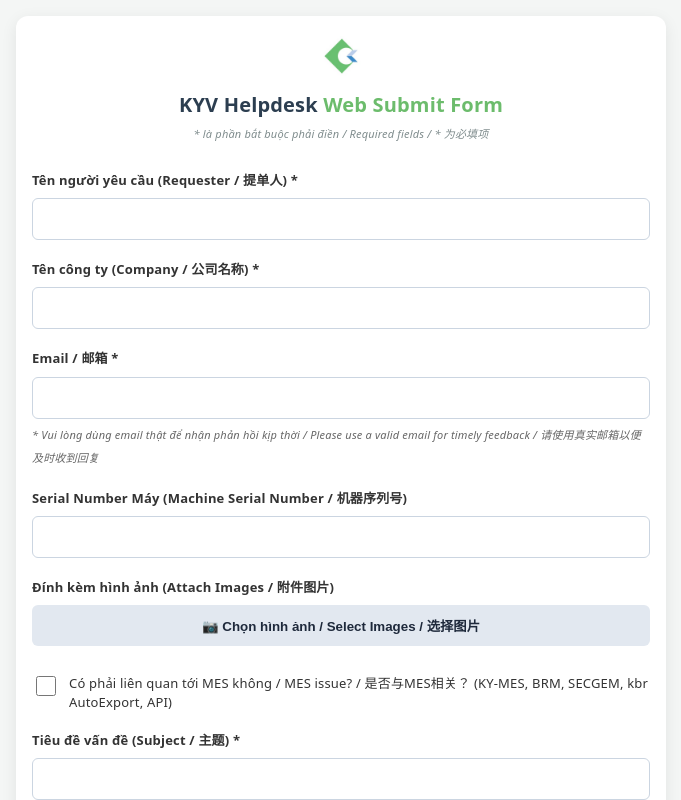
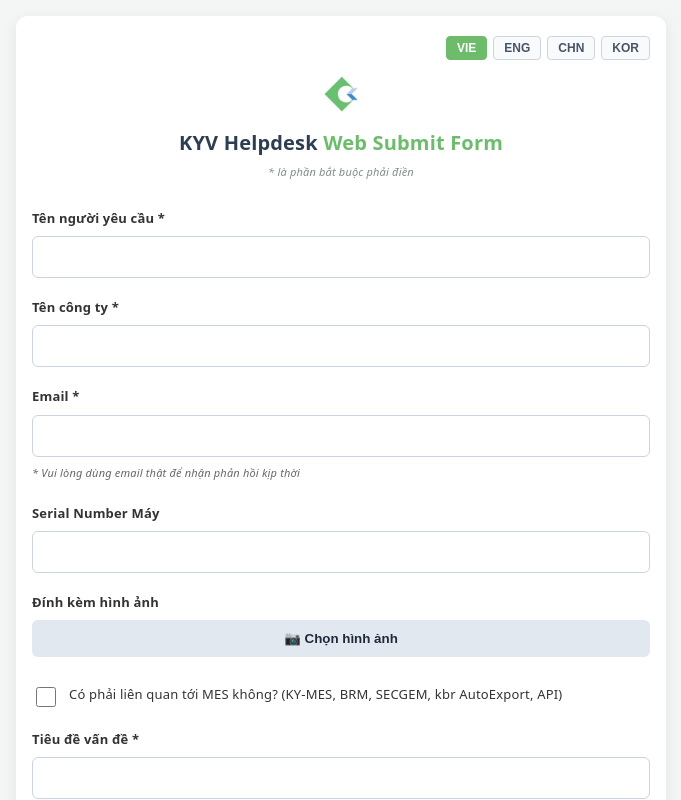
Before and after one commit to ronhongkyv/kyvhelpdeskwebapp, a React (Vite) app: page / in a window 1280 px wide. Shown: the top 800 px of the page, without its empty margins (299-980 px from the left). Built offline with nearby package versions, Linux system fonts and the light colour scheme.

Commit message:
Add multi-language support (VIE/ENG/CHN/KOR) for the web form

```diff
--- a/src/App.jsx
+++ b/src/App.jsx
@@ -2,6 +2,8 @@
 import kohyoungLogo from '../logo/KohyoungLogo.jpg';
 
 const UserForm = () => {
+  const [lang, setLang] = useState('VIE'); // Mặc định tiếng Việt: VIE, ENG, CHN, KOR
+
   const [formData, setFormData] = useState({
     subject: '',
     requester: '',
@@ -24,6 +26,152 @@
 
   const topRef = useRef(null);
   const fileInputRef = useRef(null);
+
+  // Từ điển đa ngôn ngữ
+  const t = {
+    VIE: {
+      title: 'Web Submit Form',
+      requiredNote: '* là phần bắt buộc phải điền',
+      requester: 'Tên người yêu cầu',
+      company: 'Tên công ty',
+      email: 'Email',
+      emailNote: '* Vui lòng dùng email thật để nhận phản hồi kịp thời',
+      serialNumber: 'Serial Number Máy',
+      attachImages: 'Đính kèm hình ảnh',
+      selectImages: 'Chọn hình ảnh',
+      mesCheck: 'Có phải liên quan tới MES không? (KY-MES, BRM, SECGEM, kbr AutoExport, API)',
+      subject: 'Tiêu đề vấn đề',
+      description: 'Mô tả lỗi / vấn đề / câu hỏi',
+      descPlaceholder: 'Vui lòng mô tả chi tiết vấn đề, yêu cầu và câu hỏi bạn gặp phải...',
+      submit: 'Gửi',
+      submitting: 'Đang gửi yêu cầu...',
+      reviewTitle: 'Kiểm tra lại thông tin',
+      back: 'Quay lại',
+      send: 'Send',
+      successMsg: 'Gửi thông tin thành công!',
+      errorMsg: 'Có lỗi xảy ra',
+      warningMsg: 'Vui lòng điền đầy đủ các trường bắt buộc (*)',
+      confirmTitle: 'Xác nhận',
+      confirmDesc: 'Bạn chưa đính kèm hình ảnh. Bạn có muốn tiếp tục không?',
+      cancel: 'Hủy',
+      ok: 'OK',
+      ticketNum: 'Mã Ticket',
+      copyUrl: 'Copy URL Ticket',
+      copiedUrl: '✓ Đã Copy URL',
+      initLink: 'Đang khởi tạo liên kết ticket...',
+      anotherReq: 'Gửi yêu cầu khác',
+      attachedImagesLabel: 'Hình ảnh đính kèm',
+      imagesCount: 'ảnh',
+      none: '(Không có)'
+    },
+    ENG: {
+      title: 'Web Submit Form',
+      requiredNote: '* Required fields',
+      requester: 'Requester Name',
+      company: 'Company Name',
+      email: 'Email',
+      emailNote: '* Please use a valid email for timely feedback',
+      serialNumber: 'Machine Serial Number',
+      attachImages: 'Attach Images',
+      selectImages: 'Select Images',
+      mesCheck: 'MES issue? (KY-MES, BRM, SECGEM, kbr AutoExport, API)',
+      subject: 'Subject',
+      description: 'Description / Issue Details',
+      descPlaceholder: 'Please describe the problem, request, or question in detail...',
+      submit: 'Submit',
+      submitting: 'Submitting...',
+      reviewTitle: 'Review Information',
+      back: 'Back',
+      send: 'Send',
+      successMsg: 'Submission successful!',
+      errorMsg: 'An error occurred',
+      warningMsg: 'Please fill in all required fields (*)',
+      confirmTitle: 'Confirmation',
+      confirmDesc: 'No images attached. Do you want to continue?',
+      cancel: 'Cancel',
+      ok: 'OK',
+      ticketNum: 'Ticket Number',
+      copyUrl: 'Copy URL Ticket',
+      copiedUrl: '✓ URL Copied',
+      initLink: 'Initializing ticket link...',
+      anotherReq: 'Submit Another Request',
+      attachedImagesLabel: 'Attached Images',
+      imagesCount: 'images',
+      none: '(None)'
+    },
+    CHN: {
+      title: '网页提交表单',
+      requiredNote: '* 为必填项',
+      requester: '提单人',
+      company: '公司名称',
+      email: 'Email',
+      emailNote: '* 请使用真实邮箱以便及时收到回复',
+      serialNumber: '机器 Serial Number',
+      attachImages: '附件图片',
+      selectImages: '选择图片',
+      mesCheck: '是否与 MES 相关？ (KY-MES, BRM, SECGEM, kbr AutoExport, API)',
+      subject: '主题',
+      description: '问题描述',
+      descPlaceholder: '请详细描述您遇到的问题、需求或疑问...',
+      submit: '提交',
+      submitting: '正在提交...',
+      reviewTitle: '确认信息',
+      back: '返回',
+      send: '发送',
+      successMsg: '提交成功！',
+      errorMsg: '发生错误',
+      warningMsg: '请填写所有必填字段 (*)',
+      confirmTitle: '确认',
+      confirmDesc: '您尚未附加图片。是否继续？',
+      cancel: '取消',
+      ok: '确定',
+      ticketNum: '工单号',
+      copyUrl: '复制 URL Ticket',
+      copiedUrl: '✓ 已复制链接',
+      initLink: '正在初始化工单链接...',
+      anotherReq: '提交其他请求',
+      attachedImagesLabel: '附件图片',
+      imagesCount: '张',
+      none: '(无)'
+    },
+    KOR: {
+      title: '웹 제출 양식',
+      requiredNote: '* 필수 입력 항목',
+      requester: '요청자 이름',
+      company: '회사명',
+      email: 'Email',
+      emailNote: '* 신속한 피드백을 위해 실제 유효한 이메일을 입력해 주세요',
+      serialNumber: '장비 Serial Number',
+      attachImages: '이미지 첨부',
+      selectImages: '이미지 선택',
+      mesCheck: 'MES 관련 이슈인가요? (KY-MES, BRM, SECGEM, kbr AutoExport, API)',
+      subject: '제목',
+      description: '문제 설명',
+      descPlaceholder: '문제, 요청 사항 또는 질문을 자세히 설명해 주세요...',
+      submit: '제출',
+      submitting: '제출 중...',
+      reviewTitle: '정보 확인',
+      back: '뒤로',
+      send: '보내기',
+      successMsg: '성공적으로 제출되었습니다!',
+      errorMsg: '오류가 발생했습니다',
+      warningMsg: '필수 항목(*)을 모두 입력해 주세요.',
+      confirmTitle: '확인',
+      confirmDesc: '첨부된 이미지가 없습니다. 계속하시겠습니까?',
+      cancel: '취소',
+      ok: '확인',
+      ticketNum: 'Ticket 번호',
+      copyUrl: 'Copy URL Ticket',
+      copiedUrl: '✓ URL 복사됨',
+      initLink: 'Ticket 링크 초기화 중...',
+      anotherReq: '다른 요청 제출하기',
+      attachedImagesLabel: '첨부된 이미지',
+      imagesCount: '장',
+      none: '(없음)'
+    }
+  };
+
+  const currentTexts = t[lang];
 
   const showSnackbarMsg = (text, type = 'success') => {
     setSnackbar({ show: true, text, type });
@@ -154,7 +302,7 @@
         ticketUrl: ticketUrl
       });
 
-      showSnackbarMsg('Gửi thông tin thành công / Submission successful / 提交成功', 'success');
+      showSnackbarMsg(currentTexts.successMsg, 'success');
 
       setFormData({ subject: '', requester: '', company: '', serialNumber: '', email: '', note: '', isMesRelated: false, images: [] });
       setImagePreviews([]);
@@ -163,7 +311,7 @@
       scrollToTop();
     } catch (error) {
       console.error('LỖI CHI TIẾT TẠI executeSubmit:', error);
-      showSnackbarMsg(`Lỗi / Error / 错误: ${error.message || 'Có lỗi xảy ra'}`, 'error');
+      showSnackbarMsg(`${currentTexts.errorMsg}: ${error.message || ''}`, 'error');
     } finally {
       setIsSubmitting(false);
     }
@@ -171,7 +319,7 @@
 
   const handleSubmit = () => {
     if (!formData.requester || !formData.company || !formData.email || !formData.subject || !formData.note) {
-      showSnackbarMsg('Vui lòng điền đầy đủ các trường bắt buộc (*) / Please fill in all required fields (*) / 请填写所有必填字段 (*)', 'warning');
+      showSnackbarMsg(currentTexts.warningMsg, 'warning');
       return;
     }
 
@@ -188,7 +336,7 @@
       navigator.clipboard.writeText(submittedTicket.ticketUrl)
         .then(() => {
           setCopied(true);
-          showSnackbarMsg('Đã copy đường dẫn Ticket! / Ticket URL Copied! / 已复制工单链接！', 'success');
+          showSnackbarMsg(currentTexts.copiedUrl, 'success');
           setTimeout(() => setCopied(false), 2500);
         })
         .catch(err => {
@@ -222,11 +370,11 @@
       {showConfirmModal && (
         <div style={{ position: 'fixed', top: 0, left: 0, right: 0, bottom: 0, backgroundColor: 'rgba(0,0,0,0.5)', display: 'flex', justifyContent: 'center', alignItems: 'center', zIndex: 999, padding: '15px', boxSizing: 'border-box' }}>
           <div style={{ backgroundColor: '#fff', padding: '24px', borderRadius: '8px', width: '100%', maxWidth: '400px', boxShadow: '0 4px 12px rgba(0,0,0,0.15)', boxSizing: 'border-box' }}>
-            <h3 style={{ margin: '0 0 10px 0', fontSize: '18px', color: '#333' }}>Xác nhận / Confirmation / 确认</h3>
-            <p style={{ margin: '0 0 20px 0', color: '#666', fontSize: '14px', lineHeight: '1.5' }}>Bạn chưa đính kèm hình ảnh. Bạn có muốn tiếp tục không? / No images attached. Do you want to continue? / 您尚未附加图片。是否继续？</p>
+            <h3 style={{ margin: '0 0 10px 0', fontSize: '18px', color: '#333' }}>{currentTexts.confirmTitle}</h3>
+            <p style={{ margin: '0 0 20px 0', color: '#666', fontSize: '14px', lineHeight: '1.5' }}>{currentTexts.confirmDesc}</p>
             <div style={{ display: 'flex', justifyContent: 'flex-end', gap: '10px' }}>
-              <button onClick={() => setShowConfirmModal(false)} style={{ padding: '8px 16px', border: '1px solid #ccc', background: '#fff', borderRadius: '4px', cursor: 'pointer' }}>Cancel / 取消</button>
-              <button onClick={() => { setShowConfirmModal(false); setIsReviewing(true); setTimeout(scrollToTop, 50); }} style={{ padding: '8px 16px', background: '#6CBC6C', color: '#fff', border: 'none', borderRadius: '4px', cursor: 'pointer', fontWeight: 'bold' }}>OK / 确定</button>
+              <button onClick={() => setShowConfirmModal(false)} style={{ padding: '8px 16px', border: '1px solid #ccc', background: '#fff', borderRadius: '4px', cursor: 'pointer' }}>{currentTexts.cancel}</button>
+              <button onClick={() => { setShowConfirmModal(false); setIsReviewing(true); setTimeout(scrollToTop, 50); }} style={{ padding: '8px 16px', background: '#6CBC6C', color: '#fff', border: 'none', borderRadius: '4px', cursor: 'pointer', fontWeight: 'bold' }}>{currentTexts.ok}</button>
             </div>
           </div>
         </div>
@@ -235,18 +383,42 @@
       {/* Form Container chính */}
       <div style={{ width: '100%', maxWidth: '650px', margin: '0 auto', backgroundColor: '#ffffff', padding: '20px 16px', borderRadius: '12px', boxShadow: '0 4px 16px rgba(0,0,0,0.08)', textAlign: 'left', boxSizing: 'border-box' }}>
 
+        {/* Bộ nút chọn ngôn ngữ (VIE, ENG, CHN, KOR) */}
+        <div style={{ display: 'flex', justifyContent: 'flex-end', gap: '6px', marginBottom: '14px' }}>
+          {['VIE', 'ENG', 'CHN', 'KOR'].map((item) => (
+            <button
+              key={item}
+              type="button"
+              onClick={() => setLang(item)}
+              style={{
+                padding: '4px 10px',
+                fontSize: '12px',
+                fontWeight: 'bold',
+                borderRadius: '4px',
+                border: lang === item ? '1px solid #6CBC6C' : '1px solid #cbd5e1',
+                backgroundColor: lang === item ? '#6CBC6C' : '#f8fafc',
+                color: lang === item ? '#ffffff' : '#475569',
+                cursor: 'pointer',
+                transition: 'all 0.2s'
+              }}
+            >
+              {item}
+            </button>
+          ))}
+        </div>
+
         {/* Logo & Tiêu đề */}
         <div style={{ display: 'flex', justifyContent: 'center', marginBottom: '16px' }}>
           <img src={kohyoungLogo} alt="Kohyoung Logo" style={{ height: '40px', objectFit: 'contain' }} />
         </div>
 
         <h2 style={{ textAlign: 'center', color: '#2c3e50', fontWeight: 'bold', marginBottom: '6px', fontSize: '20px' }}>
-          KYV Helpdesk <span style={{ color: '#6CBC6C' }}>Web Submit Form</span>
+          KYV Helpdesk <span style={{ color: '#6CBC6C' }}>{currentTexts.title}</span>
         </h2>
 
         <div style={{ marginBottom: '24px', textAlign: 'center' }}>
           <span style={{ fontSize: '11px', color: '#7f8c8d', fontStyle: 'italic', display: 'block', padding: '0 5px' }}>
-            * là phần bắt buộc phải điền / Required fields / * 为必填项
+            {currentTexts.requiredNote}
           </span>
         </div>
 
@@ -255,7 +427,7 @@
           <div style={{ textAlign: 'center', padding: '15px 0' }}>
             <div style={{ backgroundColor: '#f8fafc', border: '1px solid #e2e8f0', borderRadius: '8px', padding: '16px', marginBottom: '24px', textAlign: 'left' }}>
               <div style={{ marginBottom: '12px', fontSize: '14px' }}>
-                <b>Mã Ticket / Ticket Number / 工单号:</b> <span style={{ color: '#6CBC6C', fontWeight: 'bold' }}>{submittedTicket.ticketNumber}</span>
+                <b>{currentTexts.ticketNum}:</b> <span style={{ color: '#6CBC6C', fontWeight: 'bold' }}>{submittedTicket.ticketNumber}</span>
               </div>
               {submittedTicket.ticketUrl ? (
                 <div>
@@ -276,15 +448,14 @@
                       cursor: 'pointer',
                       display: 'inline-flex',
                       alignItems: 'center',
-                      gap: '5px',
-                      transition: 'background-color 0.2s'
+                      gap: '5px'
                     }}
                   >
-                    {copied ? '✓ Đã Copy URL / Copied / 已复制' : 'Copy URL Ticket / 复制链接'}
+                    {copied ? currentTexts.copiedUrl : currentTexts.copyUrl}
                   </button>
                 </div>
               ) : (
-                <div style={{ fontSize: '13px', color: '#888', fontStyle: 'italic' }}>Đang khởi tạo liên kết ticket... / Initializing ticket link... / 正在初始化工单链接...</div>
+                <div style={{ fontSize: '13px', color: '#888', fontStyle: 'italic' }}>{currentTexts.initLink}</div>
               )}
             </div>
 
@@ -292,27 +463,26 @@
               onClick={handleResetForm}
               style={{ width: '100%', padding: '12px', backgroundColor: '#6CBC6C', color: '#ffffff', fontWeight: 'bold', border: 'none', borderRadius: '6px', cursor: 'pointer', fontSize: '15px' }}
             >
-              Gửi yêu cầu khác / Submit Another Request / 提交其他请求
+              {currentTexts.anotherReq}
             </button>
           </div>
         ) : isReviewing ? (
           /* MÀN HÌNH REVIEW TRƯỚC KHI GỬI */
           <div style={{ opacity: isSubmitting ? 0.6 : 1, pointerEvents: isSubmitting ? 'none' : 'auto' }}>
             <div style={{ marginBottom: '16px', textAlign: 'center' }}>
-              <h3 style={{ color: '#333', fontWeight: 'bold', marginBottom: '4px' }}>Kiểm tra lại thông tin</h3>
-              <span style={{ fontSize: '13px', color: '#666', fontWeight: '500' }}>Review Information / 确认信息</span>
+              <h3 style={{ color: '#333', fontWeight: 'bold', marginBottom: '4px' }}>{currentTexts.reviewTitle}</h3>
             </div>
 
             <div style={{ marginBottom: '20px', padding: '14px', backgroundColor: '#f9f9f9', borderRadius: '8px', border: '1px solid #e0e0e0', wordBreak: 'break-word', boxSizing: 'border-box' }}>
-              <div style={{ marginBottom: '8px', fontSize: '13px' }}><b>Tên người yêu cầu / Requester / 提单人:</b> {formData.requester}</div>
-              <div style={{ marginBottom: '8px', fontSize: '13px' }}><b>Tên công ty / Company / 公司名称:</b> {formData.company}</div>
-              <div style={{ marginBottom: '8px', fontSize: '13px' }}><b>Email / 邮箱:</b> {formData.email}</div>
-              <div style={{ marginBottom: '8px', fontSize: '13px' }}><b>Serial Number Máy / Machine Serial / 机器序列号:</b> {formData.serialNumber || '(Không có / None / 无)'}</div>
-              <div style={{ marginBottom: '8px', fontSize: '13px' }}><b>Liên quan tới MES / MES issue / MES相关:</b> {formData.isMesRelated ? 'Có / Yes / 是' : 'Không / No / 否'}</div>
-              <div style={{ marginBottom: '8px', fontSize: '13px' }}><b>Tiêu đề vấn đề / Subject / 主题:</b> {formData.subject}</div>
-              <div style={{ marginBottom: '8px', fontSize: '13px' }}><b>Mô tả lỗi / Description / 问题描述:</b> {formData.note}</div>
+              <div style={{ marginBottom: '8px', fontSize: '13px' }}><b>{currentTexts.requester}:</b> {formData.requester}</div>
+              <div style={{ marginBottom: '8px', fontSize: '13px' }}><b>{currentTexts.company}:</b> {formData.company}</div>
+              <div style={{ marginBottom: '8px', fontSize: '13px' }}><b>Email:</b> {formData.email}</div>
+              <div style={{ marginBottom: '8px', fontSize: '13px' }}><b>Serial Number:</b> {formData.serialNumber || currentTexts.none}</div>
+              <div style={{ marginBottom: '8px', fontSize: '13px' }}><b>MES:</b> {formData.isMesRelated ? 'Yes / 是 / 예' : 'No / 否 / 아니오'}</div>
+              <div style={{ marginBottom: '8px', fontSize: '13px' }}><b>{currentTexts.subject}:</b> {formData.subject}</div>
+              <div style={{ marginBottom: '8px', fontSize: '13px' }}><b>{currentTexts.description}:</b> {formData.note}</div>
               <div>
-                <span style={{ fontSize: '13px' }}><b>Hình ảnh đính kèm / Attached Images / 附件图片:</b> {imagePreviews.length} ảnh / images / 张</span>
+                <span style={{ fontSize: '13px' }}><b>{currentTexts.attachedImagesLabel}:</b> {imagePreviews.length} {currentTexts.imagesCount}</span>
                 {imagePreviews.length > 0 && (
                   <div style={{ display: 'flex', flexWrap: 'wrap', gap: '8px', marginTop: '8px' }}>
                     {imagePreviews.map((src, index) => (
@@ -330,7 +500,7 @@
                 onClick={() => { setIsReviewing(false); setTimeout(scrollToTop, 50); }}
                 style={{ flex: 1, padding: '12px', backgroundColor: '#4b5563', color: '#ffffff', fontWeight: 'bold', border: 'none', borderRadius: '6px', cursor: isSubmitting ? 'not-allowed' : 'pointer' }}
               >
-                Back / 返回
+                {currentTexts.back}
               </button>
               <button
                 type="button"
@@ -338,7 +508,7 @@
                 onClick={executeSubmit}
                 style={{ flex: 1, padding: '12px', backgroundColor: isSubmitting ? '#93c5fd' : '#6CBC6C', color: '#ffffff', fontWeight: 'bold', border: 'none', borderRadius: '6px', cursor: isSubmitting ? 'wait' : 'pointer' }}
               >
-                {isSubmitting ? 'Đang gửi yêu cầu... / Submitting... / 正在提交...' : 'Send / 发送'}
+                {isSubmitting ? currentTexts.submitting : currentTexts.send}
               </button>
             </div>
           </div>
@@ -347,38 +517,38 @@
           <div>
             <div style={{ marginBottom: '18px' }}>
               <label style={{ display: 'block', fontSize: '13px', fontWeight: '600', marginBottom: '6px', color: '#333' }}>
-                Tên người yêu cầu (Requester / 提单人) *
+                {currentTexts.requester} *
               </label>
               <input type="text" value={formData.requester} onChange={(e) => handleChange('requester', e.target.value)} style={{ width: '100%', padding: '11px', borderRadius: '6px', border: '1px solid #cbd5e1', boxSizing: 'border-box', outline: 'none', fontSize: '16px' }} />
             </div>
 
             <div style={{ marginBottom: '18px' }}>
               <label style={{ display: 'block', fontSize: '13px', fontWeight: '600', marginBottom: '6px', color: '#333' }}>
-                Tên công ty (Company / 公司名称) *
+                {currentTexts.company} *
               </label>
               <input type="text" value={formData.company} onChange={(e) => handleChange('company', e.target.value)} style={{ width: '100%', padding: '11px', borderRadius: '6px', border: '1px solid #cbd5e1', boxSizing: 'border-box', outline: 'none', fontSize: '16px' }} />
             </div>
 
             <div style={{ marginBottom: '18px' }}>
               <label style={{ display: 'block', fontSize: '13px', fontWeight: '600', marginBottom: '6px', color: '#333' }}>
-                Email / 邮箱 *
+                Email *
               </label>
               <input type="email" value={formData.email} onChange={(e) => handleChange('email', e.target.value)} style={{ width: '100%', padding: '11px', borderRadius: '6px', border: '1px solid #cbd5e1', boxSizing: 'border-box', outline: 'none', fontSize: '16px' }} />
               <span style={{ fontSize: '11px', color: '#666', fontStyle: 'italic', marginTop: '4px', display: 'block' }}>
-                * Vui lòng dùng email thật để nhận phản hồi kịp thời / Please use a valid email for timely feedback / 请使用真实邮箱以便及时收到回复
+                {currentTexts.emailNote}
               </span>
             </div>
 
             <div style={{ marginBottom: '18px' }}>
               <label style={{ display: 'block', fontSize: '13px', fontWeight: '600', marginBottom: '6px', color: '#333' }}>
-                Serial Number Máy (Machine Serial Number / 机器序列号)
+                {currentTexts.serialNumber}
               </label>
               <input type="text" value={formData.serialNumber} onChange={(e) => handleChange('serialNumber', e.target.value)} style={{ width: '100%', padding: '11px', borderRadius: '6px', border: '1px solid #cbd5e1', boxSizing: 'border-box', outline: 'none', fontSize: '16px' }} />
             </div>
 
             <div style={{ marginBottom: '18px' }}>
               <label style={{ display: 'block', fontSize: '13px', fontWeight: '600', marginBottom: '6px', color: '#333' }}>
-                Đính kèm hình ảnh (Attach Images / 附件图片)
+                {currentTexts.attachImages}
               </label>
               <input
                 type="file"
@@ -393,7 +563,7 @@
                 onClick={handleTriggerSelectImage}
                 style={{ marginBottom: '10px', backgroundColor: '#e2e8f0', color: '#1e293b', fontWeight: 'bold', width: '100%', padding: '11px', border: 'none', borderRadius: '6px', cursor: 'pointer' }}
               >
-                📷 Chọn hình ảnh / Select Images / 选择图片
+                📷 {currentTexts.selectImages}
               </button>
 
               <div style={{ display: 'flex', flexWrap: 'wrap', gap: '8px' }}>
@@ -414,26 +584,26 @@
                 style={{ width: '20px', height: '20px', cursor: 'pointer', accentColor: '#6CBC6C', marginTop: '2px', flexShrink: 0 }}
               />
               <span style={{ fontSize: '13px', fontWeight: '500', color: '#333', lineHeight: '1.4' }}>
-                Có phải liên quan tới MES không / MES issue? / 是否与MES相关？ (KY-MES, BRM, SECGEM, kbr AutoExport, API)
+                {currentTexts.mesCheck}
               </span>
             </div>
 
             <div style={{ marginBottom: '18px' }}>
               <label style={{ display: 'block', fontSize: '13px', fontWeight: '600', marginBottom: '6px', color: '#333' }}>
-                Tiêu đề vấn đề (Subject / 主题) *
+                {currentTexts.subject} *
               </label>
               <input type="text" value={formData.subject} onChange={(e) => handleChange('subject', e.target.value)} style={{ width: '100%', padding: '11px', borderRadius: '6px', border: '1px solid #cbd5e1', boxSizing: 'border-box', outline: 'none', fontSize: '16px' }} />
             </div>
 
             <div style={{ marginBottom: '24px' }}>
               <label style={{ display: 'block', fontSize: '13px', fontWeight: '600', marginBottom: '6px', color: '#333' }}>
-                Mô tả lỗi / vấn đề / câu hỏi (Description / 问题描述) *
+                {currentTexts.description} *
               </label>
               <textarea
                 value={formData.note}
                 onChange={(e) => handleChange('note', e.target.value)}
                 rows={4}
-                placeholder="Vui lòng mô tả chi tiết vấn đề, yêu cầu và câu hỏi bạn gặp phải..."
+                placeholder={currentTexts.descPlaceholder}
                 style={{ width: '100%', padding: '11px', borderRadius: '6px', border: '1px solid #cbd5e1', boxSizing: 'border-box', fontFamily: 'inherit', outline: 'none', resize: 'vertical', fontSize: '16px' }}
               />
             </div>
@@ -443,7 +613,7 @@
               onClick={handleSubmit}
               style={{ width: '100%', padding: '13px', backgroundColor: '#6CBC6C', color: '#ffffff', fontWeight: 'bold', border: 'none', borderRadius: '6px', cursor: 'pointer', fontSize: '15px' }}
             >
-              Gửi / Submit / 提交
+              {currentTexts.submit}
             </button>
           </div>
         )}
```
